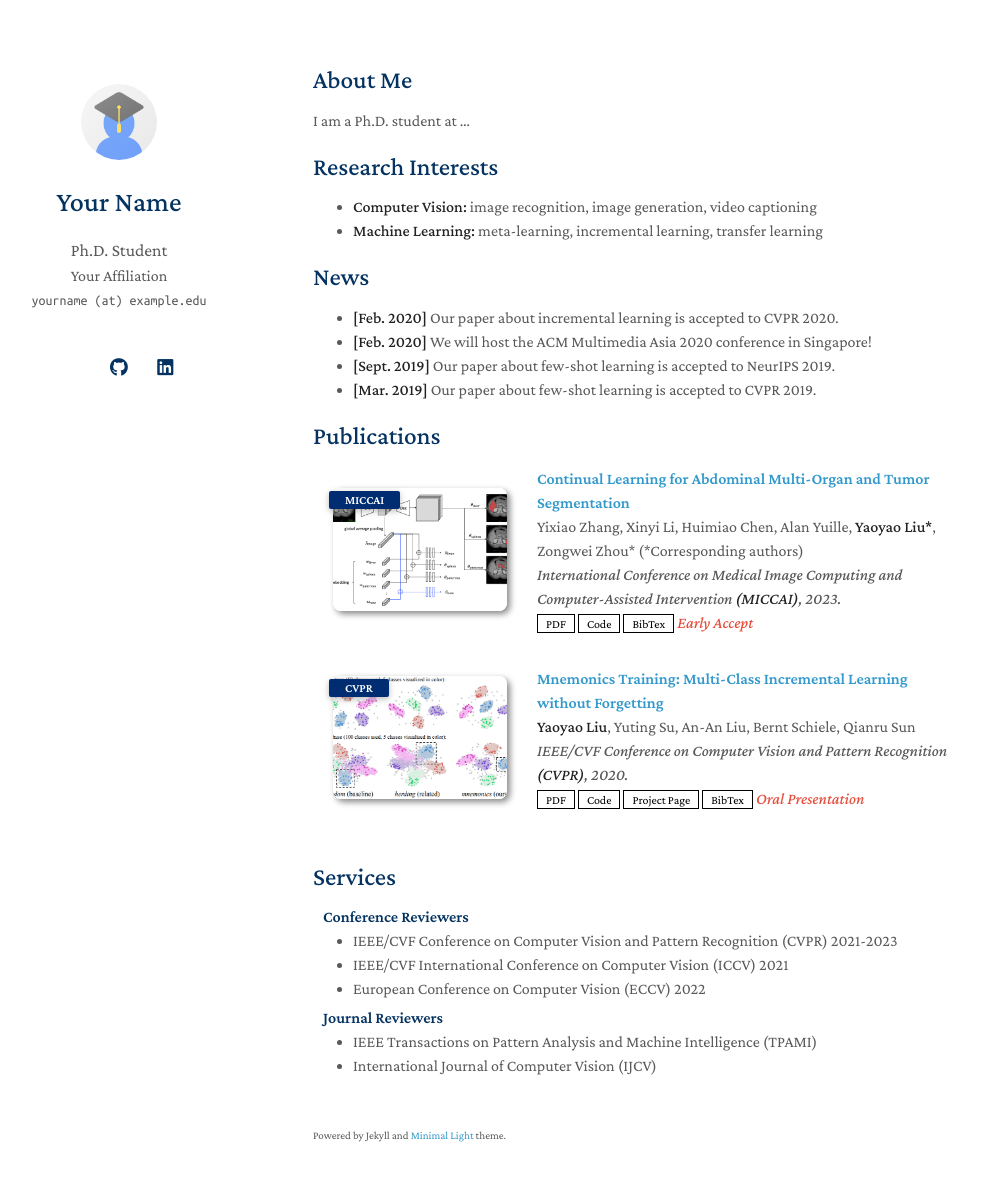
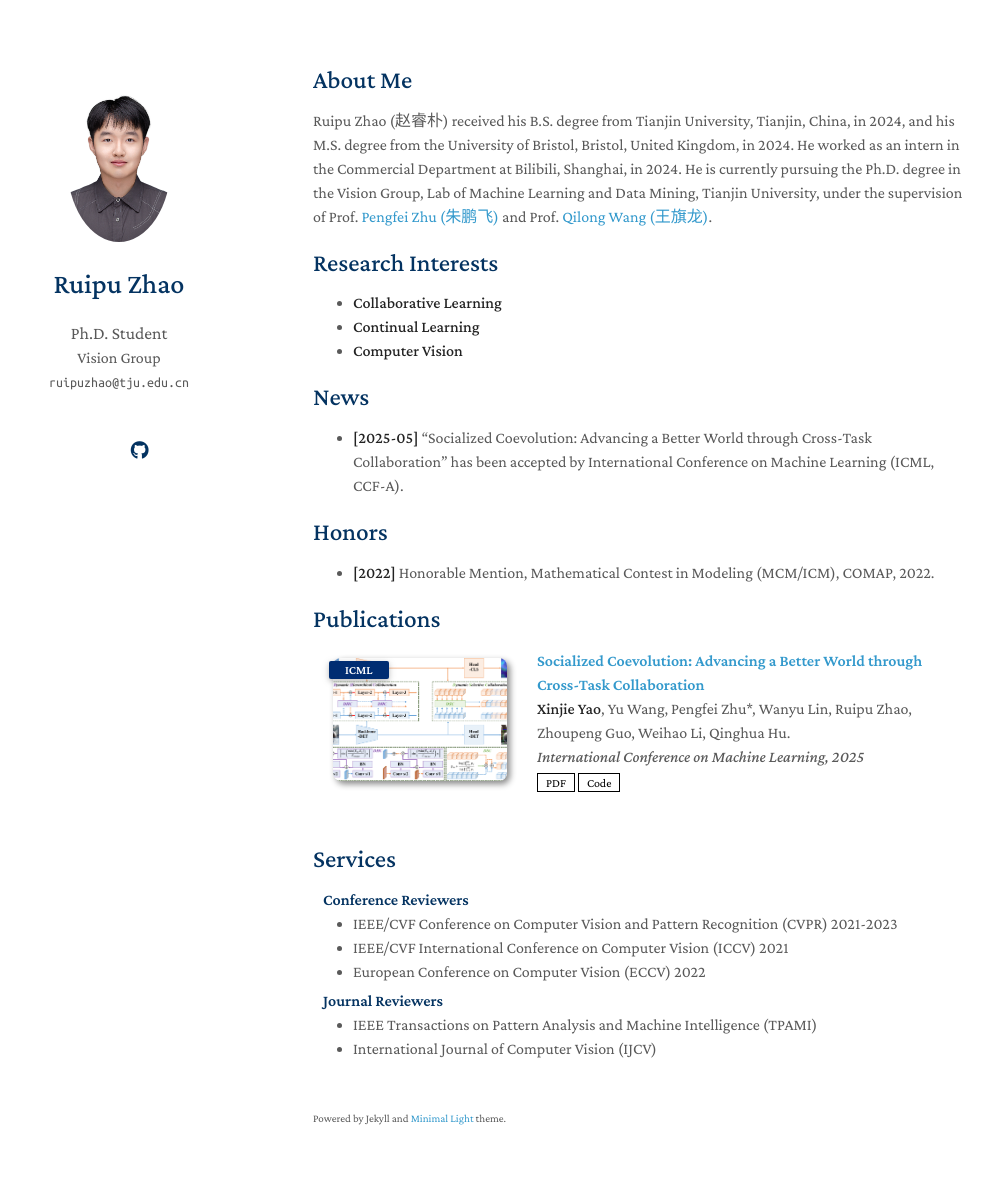
Before and after one commit to RuipuZhao/ruipuzhao.github.io, a Jekyll site: the page built from index.md, in a window 1280 px wide and 1216 px high. Shown: the top 1181 px of the window, without its empty margins (157-1149 px from the left). Built offline with Jekyll 4.4.1, drawn with Linux system fonts in a browser that asks for light colours; a style sheet for code colours, icons or effects is not loaded; our own code applies the rules of GitHub Pages for plain Markdown files.

Commit message:
Update my homepage

```diff
--- a/_config.yml
+++ b/_config.yml
@@ -1,28 +1,28 @@
 # Basic Information
-title: Your Name
+title: Ruipu Zhao
 position: Ph.D. Student
-affiliation: Your Affiliation
-email: yourname (at) example.edu
+affiliation: Vision Group
+email: ruipuzhao@tju.edu.cn
 
 # Search Engine Optimization (SEO)
 # The following information is used to improve the website traffic from search engines, e.g., Google.
-keywords: minimal light
-description: The Minimal Light is a simple and elegant jekyll theme for academic personal homepage.
-canonical: https://minimal-light-theme.yliu.me/
+keywords: Collaborative Learning; Continual Learning; Computer Vision
+description: The site is the academic personal homepage of Ruipu Zhao.
+canonical:
 
 # Links
 # If you don't need one of them, you may delete the corresponding line.
-google_scholar: https://scholar.google.com/
-cv_link: assets/files/curriculum_vitae.pdf
-github_link: https://github.com/
-linkedin: https://www.linkedin.com/
-twitter: https://twitter.com/
+google_scholar: https://scholar.google.com/citations?hl=zh-CN&user=EzvbJQUAAAAJ
+# cv_link: assets/files/curriculum_vitae.pdf
+github_link: https://github.com/RuipuZhao
+# linkedin: https://www.linkedin.com/
+# twitter: https://twitter.com/
 
 # Images (e.g., your profile picture and your website's favicon)
 # "favicon" and "favicon_dark" are used for the light and dark modes, respectively.
-avatar: ./assets/img/avatar.png
-favicon: ./assets/img/favicon.png
-favicon_dark: ./assets/img/favicon-dark.png
+avatar: ./assets/img/zrp.JPG
+favicon: ./assets/img/VISDRONE-LOGO.png
+favicon_dark: ./assets/img/VISDRONE-LOGO.png
 
 # Footnote
 # You may use the option to disable the footnote, "Powered by Jekyll and Minimal Light theme."
--- a/_data/publications.yml
+++ b/_data/publications.yml
@@ -1,22 +1,9 @@
 main:
 
-  - title: Continual Learning for Abdominal Multi-Organ and Tumor Segmentation
-    authors: Yixiao Zhang, Xinyi Li, Huimiao Chen, Alan Yuille, <strong>Yaoyao Liu*</strong>, Zongwei Zhou* (*Corresponding authors)
-    conference_short: MICCAI
-    conference: International Conference on Medical Image Computing and Computer-Assisted Intervention <strong>(MICCAI)</strong>, 2023.
-    pdf: https://arxiv.org/pdf/2306.00988.pdf
-    code: https://github.com/MrGiovanni/ContinualLearning
-    bibtex: https://bib.yliu.me/MICCAI23.txt
-    image: ./assets/img/teaser_example_2.png
-    notes: Early Accept
-
-  - title: "Mnemonics Training: Multi-Class Incremental Learning without Forgetting"
-    authors: <strong>Yaoyao Liu</strong>, Yuting Su, An-An Liu, Bernt Schiele, Qianru Sun
-    conference_short: CVPR
-    conference: IEEE/CVF Conference on Computer Vision and Pattern Recognition <strong>(CVPR)</strong>, 2020.
-    pdf: https://arxiv.org/pdf/2002.10211.pdf
-    code: https://github.com/yaoyao-liu/class-incremental-learning/tree/main/mnemonics-training
-    page: https://class-il.mpi-inf.mpg.de/mnemonics/
-    bibtex: https://class-il.mpi-inf.mpg.de/mnemonics/
-    notes: Oral Presentation
-    image: ./assets/img/teaser_example.png
+  - title: "Socialized Coevolution: Advancing a Better World through Cross-Task Collaboration"
+    authors: <strong>Xinjie Yao</strong>, Yu Wang, Pengfei Zhu*, Wanyu Lin, Ruipu Zhao,  Zhoupeng Guo, Weihao Li, Qinghua Hu.
+    conference_short: ICML
+    conference: International Conference on Machine Learning, 2025
+    pdf: https://scholar.google.com/citations?hl=zh-CN&user=tScuhLkAAAAJ
+    code: https://github.com/yxjdarren/SC
+    image: ./assets/img/sc.png
--- a/index.md
+++ b/index.md
@@ -4,19 +4,21 @@ layout: homepage
 
 ## About Me
 
-I am a Ph.D. student at ...
+Ruipu Zhao (赵睿朴) received his B.S. degree from Tianjin University, Tianjin, China, in 2024, and his M.S. degree from the University of Bristol, Bristol, United Kingdom, in 2024. He worked as an intern in the Commercial Department at Bilibili, Shanghai, in 2024. He is currently pursuing the Ph.D. degree in the Vision Group,  Lab of Machine Learning and Data Mining, Tianjin University, under the supervision of Prof. [Pengfei Zhu](https://scholar.google.com.hk/citations?user=iS27HZ8AAAAJ&hl=zh-CN) [(朱鹏飞)](http://aiskyeye.com/) and Prof. [Qilong Wang](https://scholar.google.com/citations?user=qdPVJN0AAAAJ&hl=zh-CN) [(王旗龙)](https://csqlwang.github.io/homepage/).
 
 ## Research Interests
 
-- **Computer Vision:** image recognition, image generation, video captioning
-- **Machine Learning:** meta-learning, incremental learning, transfer learning
+- **Collaborative Learning**
+- **Continual Learning**
+- **Computer Vision**
 
 ## News
 
-- **[Feb. 2020]** Our paper about incremental learning is accepted to CVPR 2020.
-- **[Feb. 2020]** We will host the ACM Multimedia Asia 2020 conference in Singapore!
-- **[Sept. 2019]** Our paper about few-shot learning is accepted to NeurIPS 2019.
-- **[Mar. 2019]** Our paper about few-shot learning is accepted to CVPR 2019.
+- **[2025-05]** “Socialized Coevolution: Advancing a Better World through Cross-Task Collaboration” has been accepted by International Conference on Machine Learning (ICML, CCF-A).
+
+## Honors
+
+- **[2022]** Honorable Mention, Mathematical Contest in Modeling (MCM/ICM), COMAP, 2022.
 
 {% include_relative _includes/publications.md %}
 
```
Also changed, not shown: assets/img/VISDRONE-LOGO.png (added), assets/img/sc.png (added), assets/img/zrp.JPG (added).
